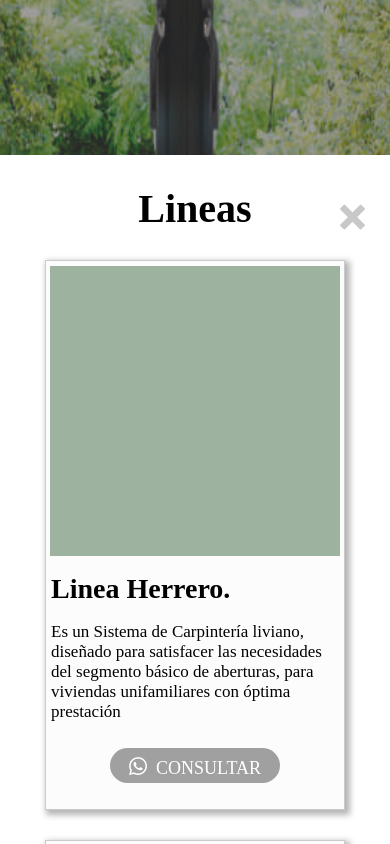
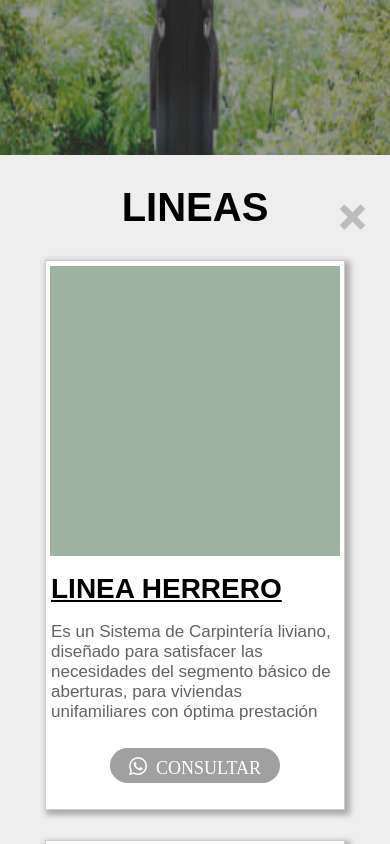
Before and after one commit to VegaVictor90/Aluve-2, a plain HTML site: page index.html in a window 390 px wide. Shown: the part 689-1533 px from the top of the page. Drawn offline with Linux system fonts and the light colour scheme; files whose address does not match are found by name.

Commit message:
Primer Commit

```diff
--- a/index.html
+++ b/index.html
@@ -31,14 +31,14 @@
             <div class="lineas">
                 <span class="salir_1"><i class="icon icon-cross"></i></span>
 
-                <h2>Lineas</h2>
+                <h2>LINEAS</h2>
 
                 <div class="linea_1">
                     <div class="linea_img herrero">
                         <img src="" alt="">
                         <img src="" alt="">
                     </div>
-                    <h4>Linea Herrero.</h4>
+                    <h4>LINEA HERRERO</h4>
                     <p>
                         Es un Sistema de Carpintería liviano, diseñado
                         para satisfacer las necesidades del segmento
--- a/style.css
+++ b/style.css
@@ -47,8 +47,9 @@
     flex-direction: row;
     flex-wrap: wrap;
     justify-content: center;
-    background-color: #f1f1f1;
+    background-color: #eeeeee;
     overflow-y: scroll;
+    font-family:Arial, Helvetica, sans-serif
 }
 .lineas span{
     width: 100%;
@@ -77,7 +78,7 @@
     flex-wrap: wrap;
     justify-content: center;
     align-self: flex-end;
-    background-color: #fcfcfc;
+    background-color: #ffffff;
     border: 0.5px solid #00000033;
     margin: 15px 30px;
     box-shadow: 3px 3px 6px 2px #0000004b;
@@ -125,11 +126,13 @@
     text-align: left;
     color: #000000;
     font-weight: bold;
+    text-decoration: underline;
 }
 .linea_1 p{
     height: 95px;
     font-size: small;
     padding: 0px 5px;
+    color: #636262;
 }
 
 .menu_oculto{
@@ -316,7 +319,6 @@ footer p{
         flex-direction: row;
         flex-wrap: wrap;
         justify-content: center;
-        background-color: #ffffff;
         overflow-y: scroll;
     }
     span.salir_1{
```
